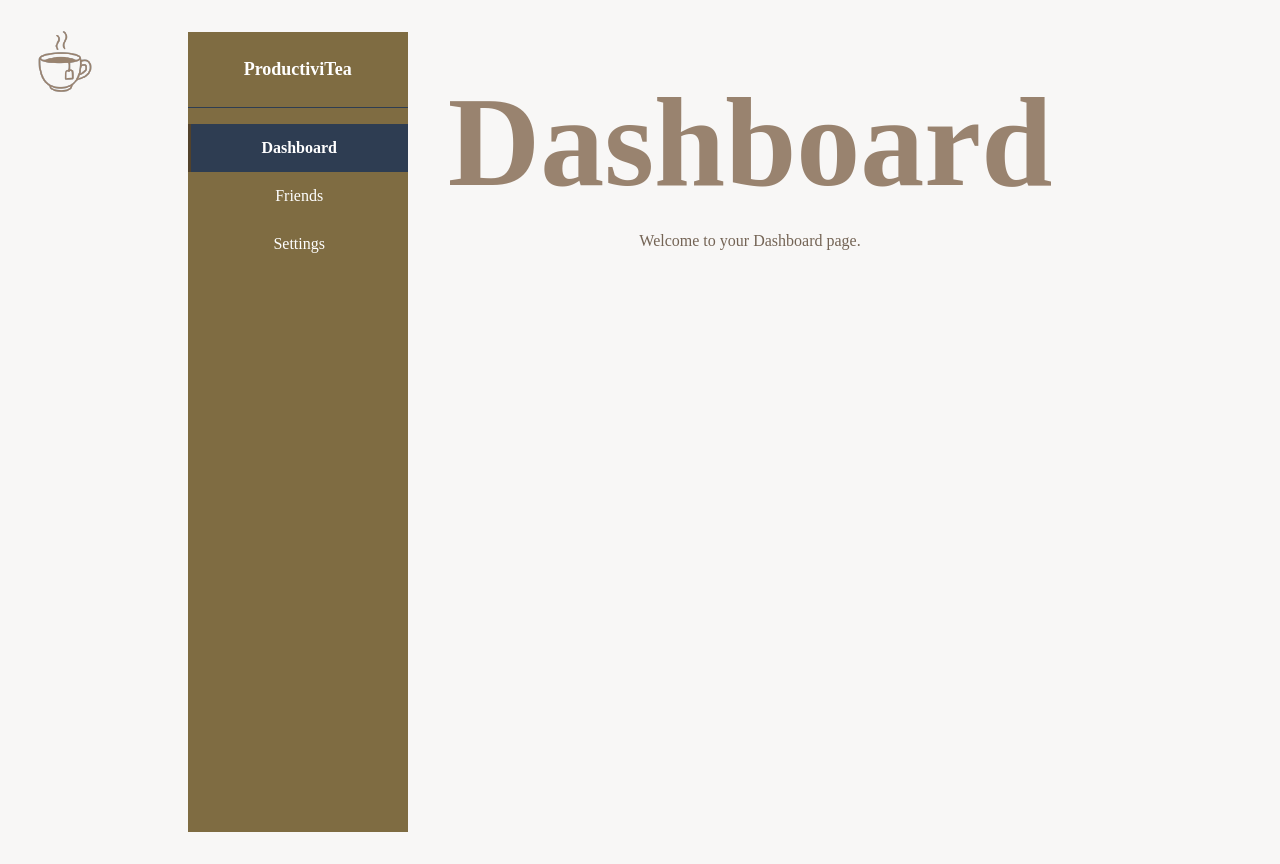
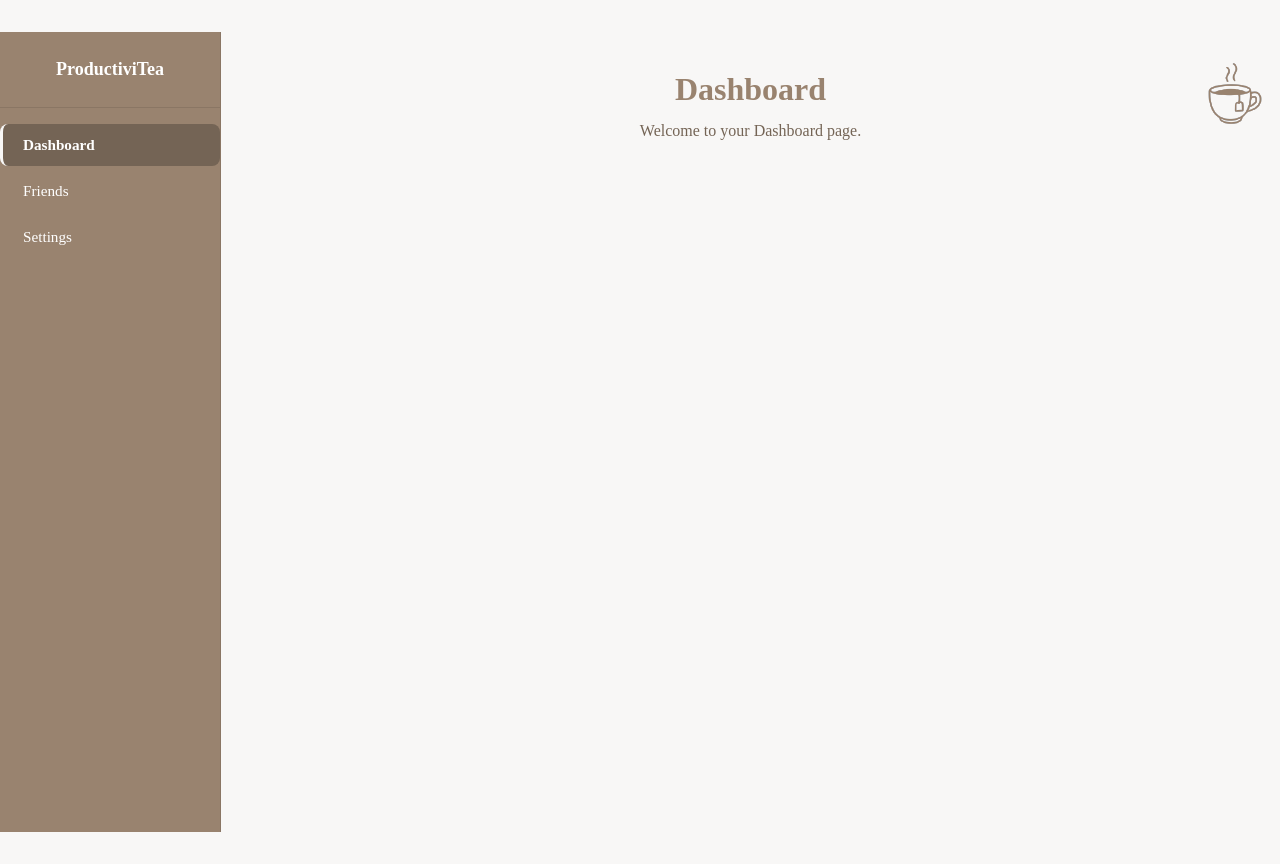
Before and after one commit to Oasis-NEU/s26-group-9, a React (Vite) app in the folder react-appp/: page / in a window 1280 px wide. Both pictures are taken after a click on the button "LET'S GO!". Built offline with nearby package versions, Linux system fonts and the light colour scheme; a web font is replaced by a local one.

Commit message:
Fixed dashboard css

```diff
--- a/react-appp/src/pages/dashboard.css
+++ b/react-appp/src/pages/dashboard.css
@@ -1,6 +1,114 @@
-.productivity-button {
+.dashboard-page {
+    min-height: 100vh;
+    display: flex;
+    background-color: #f8f7f6;
+    color: #746455;
+    position: relative;
+    width: 100vw;
+    margin-left: calc(50% - 50vw);
+}
+
+.dashboard-productivity-button {
     position: absolute;
     top: 20px;
-    left: 20px;
-    z-index: 10;
+    right: 0;
+    z-index: 20;
 }
+
+.dashboard-home-link {
+    display: inline-block;
+    line-height: 0;
+    border-radius: 6px;
+}
+
+.dashboard-home-link:focus-visible {
+    outline: 2px solid #99836F;
+    outline-offset: 2px;
+}
+
+.dashboard-home-logo {
+    width: 90px;
+    height: auto;
+    display: block;
+}
+
+.dashboard-home-link:hover .dashboard-home-logo {
+    opacity: 0.9;
+}
+
+.dashboard-sidebar {
+    width: 220px;
+    background-color: #99836F;
+    color: #ffffff;
+    display: flex;
+    flex-direction: column;
+    border-right: 1px solid #8a7664;
+}
+
+.dashboard-brand {
+    padding: 24px 20px;
+    font-size: 1.125rem;
+    font-weight: 700;
+    border-bottom: 1px solid #8a7664;
+}
+
+.dashboard-nav {
+    display: flex;
+    flex-direction: column;
+    padding-top: 16px;
+    gap: 4px;
+}
+
+.dashboard-nav-item {
+    font-family: inherit;
+    text-align: left;
+    padding: 12px 20px;
+    cursor: pointer;
+    background: transparent;
+    border: none;
+    border-left: 3px solid transparent;
+    color: #ffffff;
+    font-size: 0.95rem;
+    transition: background-color 0.2s ease, border-left-color 0.2s ease;
+}
+
+.dashboard-nav-item:hover {
+    background-color: #8a7664;
+}
+
+.dashboard-nav-item.active {
+    background-color: #746455;
+    border-left-color: #f8f7f6;
+    font-weight: 600;
+}
+
+.dashboard-content {
+    flex: 1;
+    padding: 40px;
+}
+
+.dashboard-title {
+    margin: 0;
+    font-size: 2rem;
+    color: #99836F;
+}
+
+.dashboard-text {
+    margin-top: 12px;
+    font-size: 1rem;
+    color: #746455;
+}
+
+@media (max-width: 768px) {
+    .dashboard-page {
+        flex-direction: column;
+    }
+
+    .dashboard-sidebar {
+        width: 100%;
+    }
+
+    .dashboard-content {
+        padding: 24px;
+    }
+}
--- a/react-appp/src/pages/dashboard.jsx
+++ b/react-appp/src/pages/dashboard.jsx
@@ -1,76 +1,47 @@
 import { useState } from "react";
 import { Link } from 'react-router-dom';
-import Button from '@mui/material/Button';
+import './dashboard.css';
+
 const navItems = ["Dashboard", "Friends", "Settings"];
 
 export default function Dashboard() {
   const [active, setActive] = useState("Dashboard");
 
   return (
-    <div style={{ display: "flex", minHeight: "100vh" }}>
-      <div className="productivity-button">
-                    <Button
-                        component={Link}
-                        to="/"
-                        style={{ border: 'none', background: 'none', cursor: 'pointer', padding: 0 }}
-                    >
-                        <img
-                            src="/logo.svg"
-                            alt="descriptive text"
-                            style={{ width: '90px', height: 'auto', display: 'block' }}
-                        />
-                    </Button>
-                </div>
-      {/* Sidebar */}
-      <aside
-        style={{
-          width: "220px",
-          background: "#7f6c42",
-          color: "#ffffff",
-          display: "flex",
-          flexDirection: "column",
-        }}
-      >
-        <div
-          style={{
-            padding: "24px 20px",
-            fontSize: "18px",
-            fontWeight: "700",
-            borderBottom: "1px solid #2e3d52",
-          }}
-        >
+    <div className="dashboard-page">
+      <div className="dashboard-productivity-button">
+        <Link to="/" className="dashboard-home-link" aria-label="Go to launch page">
+          <img
+            src="/logo.svg"
+            alt="ProductiviTea Home"
+            className="dashboard-home-logo"
+          />
+        </Link>
+      </div>
+
+      <aside className="dashboard-sidebar">
+        <div className="dashboard-brand">
           ProductiviTea
         </div>
 
-        <nav style={{ flex: 1, paddingTop: "16px" }}>
+        <nav className="dashboard-nav">
           {navItems.map((item) => (
-            <div
+            <button
+              type="button"
               key={item}
               onClick={() => setActive(item)}
-              style={{
-                padding: "12px 20px",
-                cursor: "pointer",
-                background: active === item ? "#2e3d52" : "transparent",
-                borderLeft:
-                  active === item
-                    ? "3px solid #52422b"
-                    : "3px solid transparent",
-                fontWeight: active === item ? 600 : 400,
-                transition: "all 0.2s",
-              }}
+              className={`dashboard-nav-item ${active === item ? 'active' : ''}`}
             >
               {item}
-            </div>
+            </button>
           ))}
         </nav>
       </aside>
 
-      {/* Main Content */}
-      <div style={{ flex: 1, padding: "40px" }}>
-        <h1>{active}</h1>
-        <p>Welcome to your {active} page.</p>
-      </div>
-
+      <main className="dashboard-content">
+        <h1 className="dashboard-title">{active}</h1>
+        <p className="dashboard-text">Welcome to your {active} page.</p>
+      </main>
     </div>
   );
 }
```
